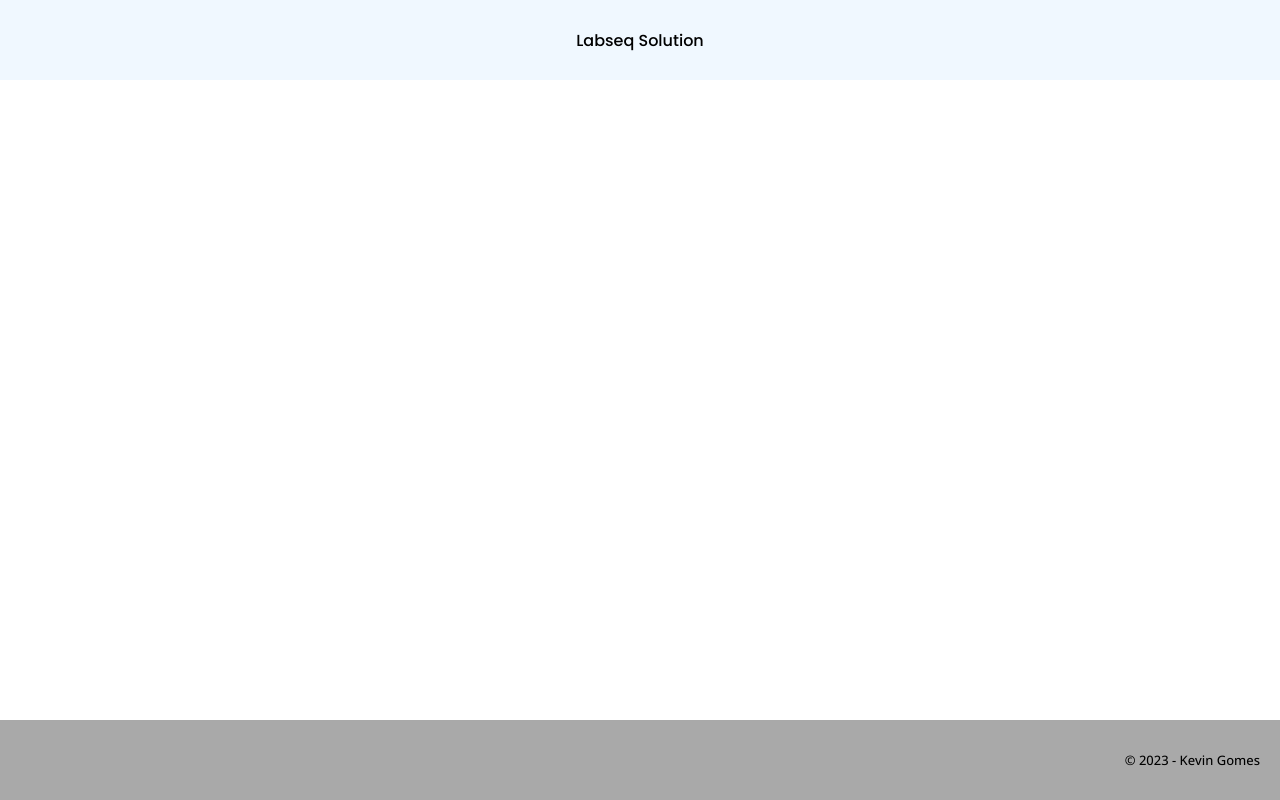
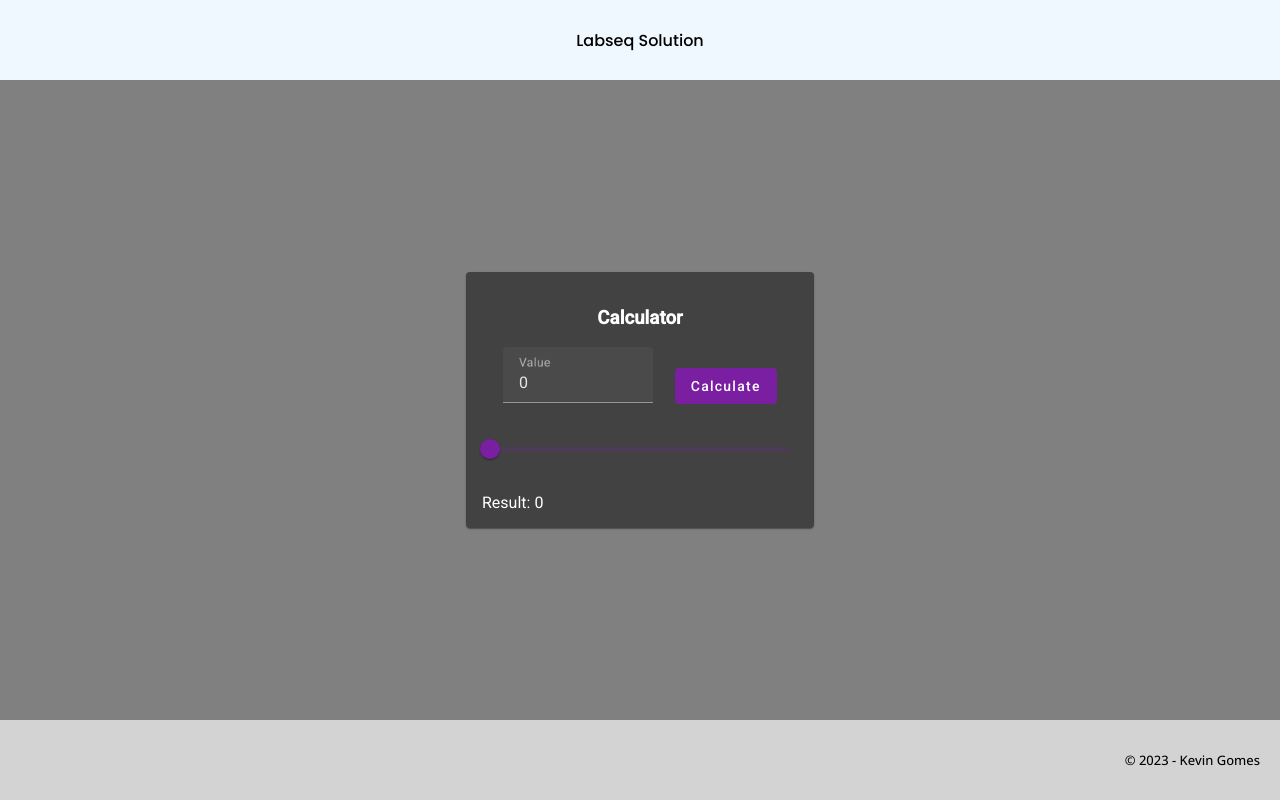
Before and after one commit to kbmg28/labseq-project, an Angular app in the folder labseq-web/: page /calculator in a window 1280 px wide. Before the commit this address led to /. Built offline with nearby package versions, Linux system fonts and the light colour scheme.

Commit message:
[labseq-web] - feat(calculator): input the value or using slide to submit

```diff
--- a/labseq-web/src/app/app-routing.module.ts
+++ b/labseq-web/src/app/app-routing.module.ts
@@ -1,7 +1,11 @@
 import { NgModule } from '@angular/core';
 import { RouterModule, Routes } from '@angular/router';
+import {CalculatorComponent} from "./features/calculator/calculator.component";
 
-const routes: Routes = [];
+const routes: Routes = [
+  { path: 'calculator', component: CalculatorComponent },
+  { path: '**', redirectTo: 'calculator', pathMatch: 'full' }
+];
 
 @NgModule({
   imports: [RouterModule.forRoot(routes)],
--- a/labseq-web/src/app/app.component.html
+++ b/labseq-web/src/app/app.component.html
@@ -4,9 +4,9 @@
   </div>
 </header>
 
-<section>
+<main>
   <router-outlet></router-outlet>
-</section>
+</main>
 
 <footer>
   <div class="text-footer open-sans-500">
--- a/labseq-web/src/app/app.component.scss
+++ b/labseq-web/src/app/app.component.scss
@@ -3,18 +3,19 @@ header {
   background: aliceblue;
 }
 
-section {
+main {
+  background: gray;
   height: 80%;
 }
 
-header, section {
+header, main {
   display: flex;
   justify-content: center;
   align-items: center;
 }
 
 footer {
-  background: darkgray;
+  background: lightgray;
   height: 10%;
 
   display: flex;
--- /dev/null
+++ b/labseq-web/src/app/features/calculator/calculator.component.html
@@ -0,0 +1,22 @@
+<mat-card>
+  <mat-card-content>
+    <h3 style="color: white; text-align: center;">
+      Calculator
+    </h3>
+    <div class="align-button">
+      <mat-form-field class="input-value">
+        <mat-label>Value</mat-label>
+        <input matInput type="number" [min]="min" [max]="max" [(ngModel)]="value">
+      </mat-form-field>
+      <button mat-flat-button color="primary">Calculate</button>
+    </div>
+    <div>
+      <mat-slider [min]="min" [max]="max">
+        <input matSliderThumb [(ngModel)]="value" #slider>
+      </mat-slider>
+    </div>
+    <div class="result">
+      Result: {{res}}
+    </div>
+  </mat-card-content>
+</mat-card>
--- /dev/null
+++ b/labseq-web/src/app/features/calculator/calculator.component.scss
@@ -0,0 +1,18 @@
+mat-slider {
+  width: 300px;
+}
+
+.result {
+  margin: 20px 0;
+  color: white;
+}
+
+.align-button {
+  display: flex;
+  justify-content: space-evenly;
+  align-items: center;
+}
+
+.input-value {
+  width: 150px
+}
--- /dev/null
+++ b/labseq-web/src/app/features/calculator/calculator.component.ts
@@ -0,0 +1,13 @@
+import { Component } from '@angular/core';
+
+@Component({
+  selector: 'app-calculator',
+  templateUrl: './calculator.component.html',
+  styleUrls: ['./calculator.component.scss']
+})
+export class CalculatorComponent {
+  max = 10000;
+  min = 0;
+  value = 0;
+  res = 0;
+}
```
Also changed, not shown: labseq-web/src/app/app.module.ts (+16 -2 lines).
